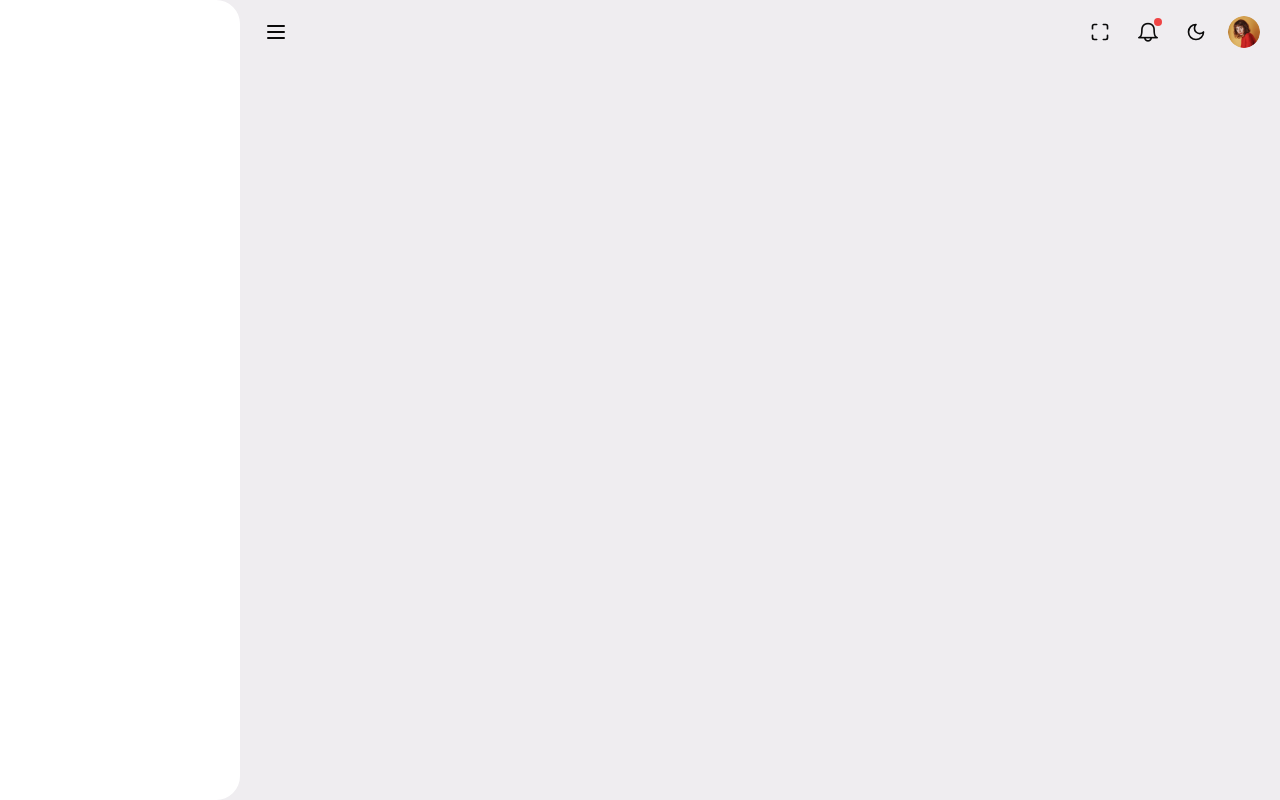
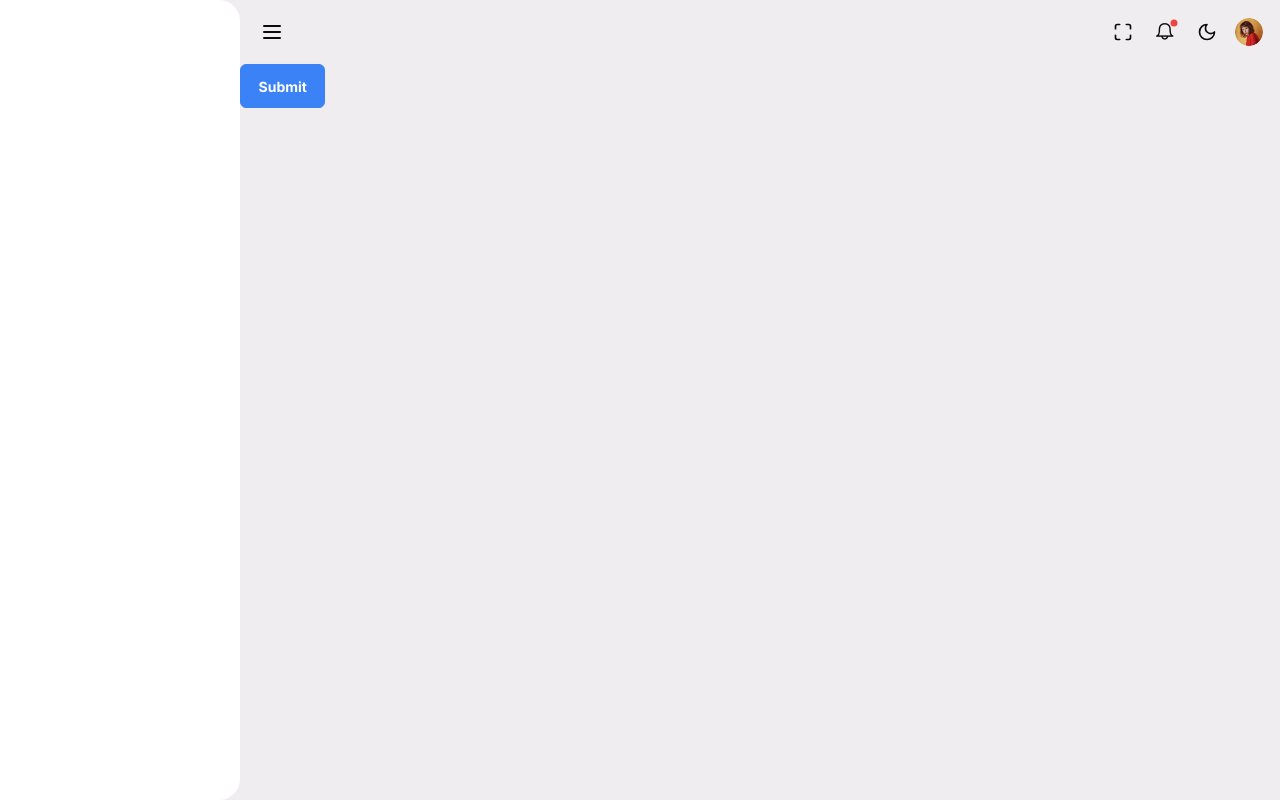
Before and after one commit to wookyao/pulsar, a React (Vite) app: page / in a window 1280 px wide. Built offline with nearby package versions, Linux system fonts and the light colour scheme.

Commit message:
feat: 主题切换 完成

```diff
--- a/index.html
+++ b/index.html
@@ -4,8 +4,8 @@
     <meta charset="UTF-8" />
     <link rel="icon" type="image/svg+xml" href="/vite.svg" />
     <meta name="viewport" content="width=device-width, initial-scale=1.0" />
+    <title>Vite + React + TS</title>
     <link id="theme-link" rel="stylesheet" href="/themes/lara-light-blue/theme.css">
-    <title>Vite + React + TS</title>
   </head>
   <body>
     <div id="root"></div>
--- a/src/common/styles/index.css
+++ b/src/common/styles/index.css
@@ -2,6 +2,10 @@
 
 /* IMPORTANT: Styled mode you must add the PrimeReact Theme here. Do not include in unstyled mode */
 /* @import "primereact/resources/themes/lara-light-blue/theme.css"; */
+
+html {
+  font-size: 14px;
+}
 
 @layer tailwind-base {
   @tailwind base;
--- a/src/components/theme-constants.ts
+++ /dev/null
@@ -1,6 +0,0 @@
-// Define your constants or functions here
-export const SOME_CONSTANT = 'value';
-
-export function someUtilityFunction() {
-    // function implementation
-}
--- a/src/internal/help/index.ts
+++ b/src/internal/help/index.ts
@@ -20,3 +20,13 @@ export function isDarkMode() {
 export function isLightMode() {
   return window.matchMedia("(prefers-color-scheme: light)").matches;
 }
+
+/**
+ * 获取系统的当前模式
+ * @returns 系统的当前模式
+ */
+export function getSystemMode() {
+  return window.matchMedia("(prefers-color-scheme: dark)").matches
+    ? "dark"
+    : "light";
+}
--- a/src/internal/provider/theme-provider.tsx
+++ b/src/internal/provider/theme-provider.tsx
@@ -7,7 +7,9 @@ import {
   useState,
 } from "react";
 import { PrimeReactContext } from "primereact/api";
+import { useMountEffect } from "primereact/hooks";
 import { Theme, ThemeMode, ThemeProviderState } from "#/app";
+import { getSystemMode } from "../help";
 import { THEME } from "../config/theme";
 
 const initialState: ThemeProviderState = {
@@ -39,12 +41,6 @@ function getDirName(theme: Theme, mode: ThemeMode) {
   const key = mode === "system" ? getSystemMode() : mode;
 
   return config[key];
-}
-
-function getSystemMode() {
-  return window.matchMedia("(prefers-color-scheme: dark)").matches
-    ? "dark"
-    : "light";
 }
 
 const ThemeProvider: FC<PropsWithChildren<ThemeProviderProps>> = (props) => {
@@ -88,26 +84,56 @@ const ThemeProvider: FC<PropsWithChildren<ThemeProviderProps>> = (props) => {
       const currentTheme = getDirName(prev.theme, prev.mode);
       const newTheme = getDirName(s.theme || prev.theme, s.mode || prev.mode);
 
-      changeTheme?.(currentTheme, newTheme, "theme-link");
+      const styleElement = document.querySelector(
+        "style[data-primereact-style-id]"
+      );
 
-      return {
+      changeTheme?.(currentTheme, newTheme, "theme-link", () => {
+        // 获取 link 标签 并将link 标签 放到 head 最后
+        const link = document.querySelector("#theme-link") as HTMLLinkElement;
+
+        const hasDataMove = link.hasAttribute("data-moved");
+
+        if (link && !hasDataMove) {
+          document.head.removeChild(link);
+        }
+
+        if (!hasDataMove) {
+          link.setAttribute("data-moved", "");
+
+          // 获取 head 元素
+          const head = document.head;
+          head.insertBefore(link, styleElement);
+        }
+      });
+
+      const result = {
         ...prev,
         ...s,
       };
+
+      localStorage.setItem(modeStorageKey, result.mode);
+      localStorage.setItem(themeStorageKey, result.theme);
+
+      return result;
     });
   };
+
+  useMountEffect(() => {
+    console.log(6666);
+    changeState({
+      mode: state.mode,
+      theme: state.theme,
+    });
+  });
 
   const value = {
     mode: state.mode,
     theme: state.theme,
     setMode: (mode: ThemeMode) => {
-      localStorage.setItem(modeStorageKey, mode);
-      // setMode(mode);
       changeState({ mode });
     },
     setTheme: (theme: Theme) => {
-      localStorage.setItem(themeStorageKey, theme);
-      // setTheme(theme);
       changeState({ theme });
     },
   };
--- a/src/layout/app-main/index.tsx
+++ b/src/layout/app-main/index.tsx
@@ -1,6 +1,7 @@
 import { useEffect, useState } from "react";
 import AppHeader from "./app-header";
 import "./style/index.less";
+import { Button } from "primereact/button";
 
 const AppMain = () => {
   const [toggle, setToggle] = useState(true);
@@ -22,7 +23,9 @@ const AppMain = () => {
       <div className="app-main__sidebar"></div>
       <div className="app-main__content">
         <AppHeader onToggle={handleToggle} />
-        <div style={{ height: "150vh" }}></div>
+        <div style={{ height: "150vh" }}>
+          <Button label="Submit" />
+        </div>
       </div>
     </div>
   );
--- a/src/main.tsx
+++ b/src/main.tsx
@@ -4,13 +4,14 @@ import { PrimeReactProvider } from "primereact/api";
 import App from "./App.tsx";
 
 import ThemeProvider from "_/provider/theme-provider.tsx";
+import { getSystemMode } from "_/help/index.ts";
 import "@/common/styles/index.css";
 import "primeicons/primeicons.css";
 
 createRoot(document.getElementById("root")!).render(
   <StrictMode>
-    <PrimeReactProvider value={{ unstyled: false, ripple: true }}>
-      <ThemeProvider defaultMode="light" defaultTheme="lara-blue">
+    <PrimeReactProvider>
+      <ThemeProvider defaultMode={getSystemMode()} defaultTheme="lara-blue">
         <App />
       </ThemeProvider>
     </PrimeReactProvider>
--- a/src/pages/login/index.tsx
+++ b/src/pages/login/index.tsx
@@ -157,7 +157,6 @@ const LoginScreen = () => {
             loading={loading}
             label={loading ? "登录中..." : "登 录"}
             severity="secondary"
-            size="small"
             type="submit"
           />
         </div>
```
Also changed, not shown: src/internal/hooks/use-theme.ts (+0 -11 lines).
